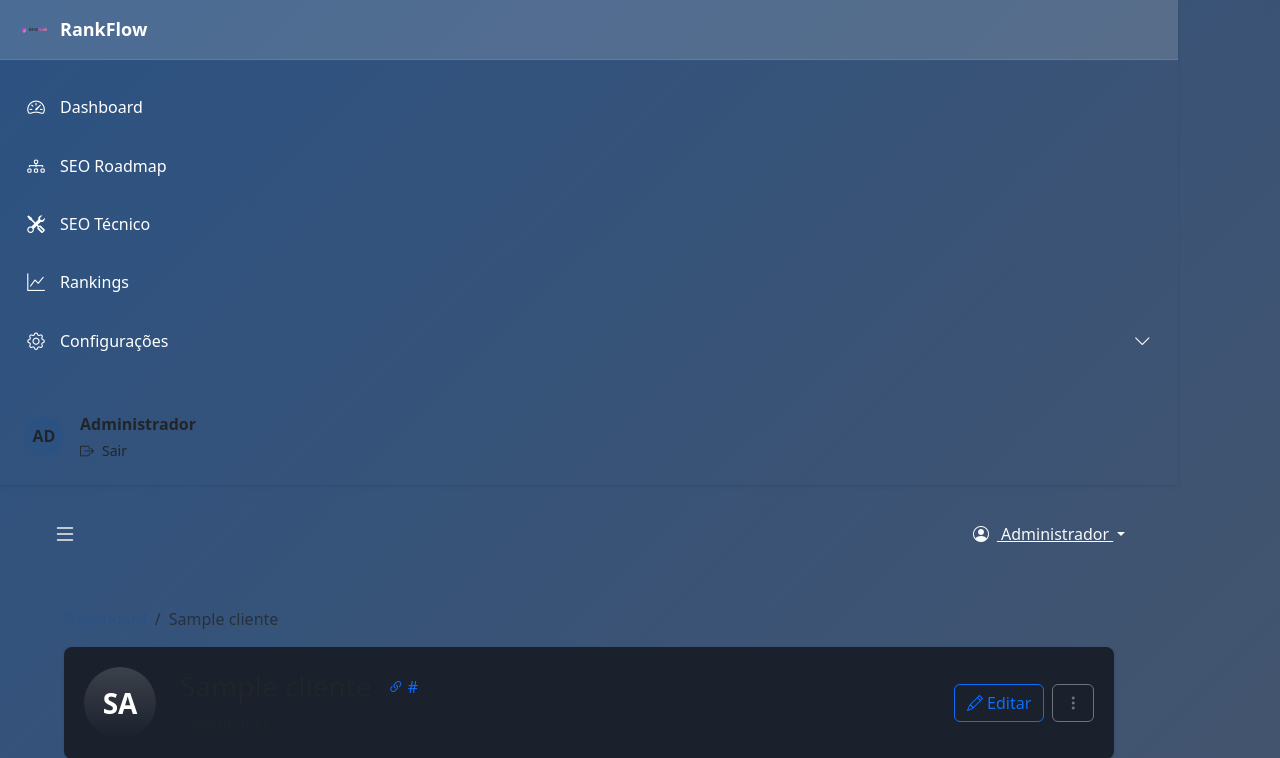
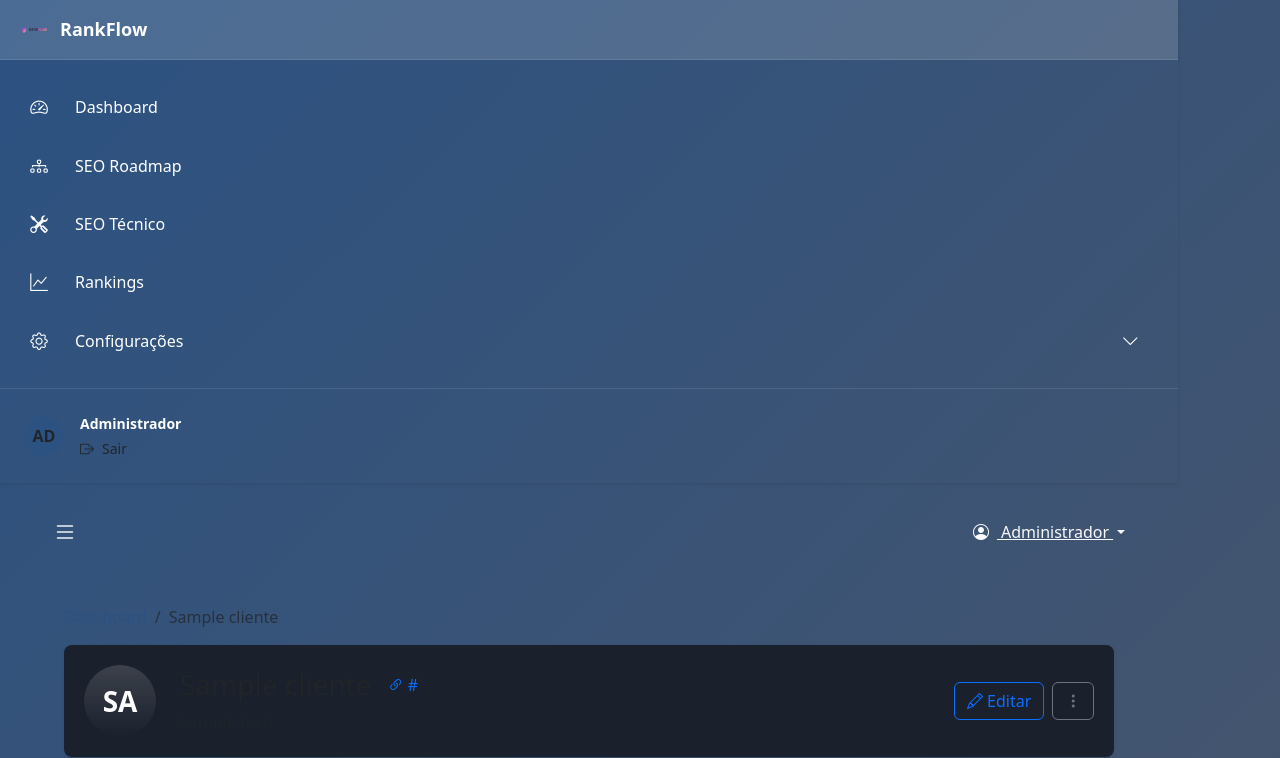
Before and after one commit to Gabrielnfranca/RankFlow_SEO, a Flask app: page /cliente/1 in a window 1280 px wide. Shown: the top 758 px of the page. Run offline with Flask 3, Linux system fonts and the light colour scheme; a user stored in the database is signed in; tables that the repository leaves empty hold one stand-in row (values such as "Sample post").

Commit message:
Atualização do menu lateral para seguir o padrão do Dashboard

```diff
--- a/static/css/style.css
+++ b/static/css/style.css
@@ -976,3 +976,83 @@ body {
     background-color: var(--primary-color);
     transition: width 0.6s ease;
 }
+
+/* Menu Header */
+.menu-header {
+    font-size: 12px;
+    font-weight: 600;
+    text-transform: uppercase;
+    color: var(--secondary-color);
+    padding: 1.25rem 1.5rem 0.5rem;
+    opacity: 0.7;
+}
+
+/* Sidebar Links */
+.sidebar-link {
+    display: flex;
+    align-items: center;
+    padding: 0.75rem 1.5rem;
+    color: rgba(255, 255, 255, 0.7);
+    transition: all 0.3s ease;
+    text-decoration: none;
+    border-left: 3px solid transparent;
+}
+
+.sidebar-link:hover,
+.sidebar-link.active {
+    color: #ffffff;
+    background: rgba(255, 255, 255, 0.1);
+    border-left-color: var(--primary-color);
+}
+
+.sidebar-link i {
+    font-size: 1.1rem;
+    width: 1.5rem;
+    margin-right: 0.75rem;
+    text-align: center;
+}
+
+/* User Info no Sidebar */
+.sidebar-footer {
+    padding: 1rem;
+    border-top: 1px solid rgba(255, 255, 255, 0.1);
+    margin-top: auto;
+}
+
+.user-info {
+    padding: 0.5rem;
+    border-radius: 0.5rem;
+    transition: all 0.3s ease;
+}
+
+.user-info:hover {
+    background: rgba(255, 255, 255, 0.1);
+}
+
+.user-name {
+    font-size: 0.875rem;
+    font-weight: 600;
+    color: #ffffff;
+}
+
+/* Dropdown de Ações Rápidas */
+.dropdown-menu {
+    background: var(--dark-blue);
+    border: 1px solid rgba(255, 255, 255, 0.1);
+    box-shadow: 0 0.5rem 1rem rgba(0, 0, 0, 0.2);
+}
+
+.dropdown-item {
+    color: rgba(255, 255, 255, 0.7);
+    padding: 0.5rem 1rem;
+    font-size: 0.875rem;
+}
+
+.dropdown-item:hover {
+    background: rgba(255, 255, 255, 0.1);
+    color: #ffffff;
+}
+
+.dropdown-divider {
+    border-color: rgba(255, 255, 255, 0.1);
+}
```
